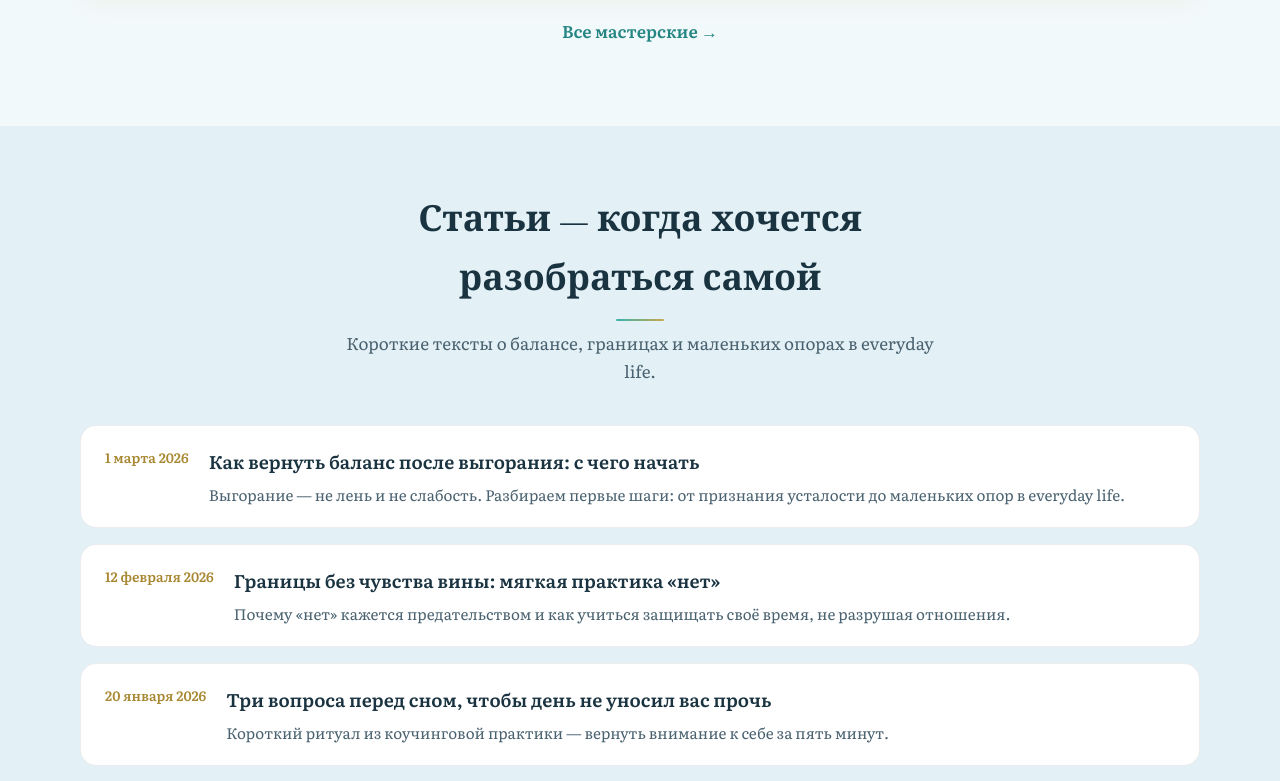
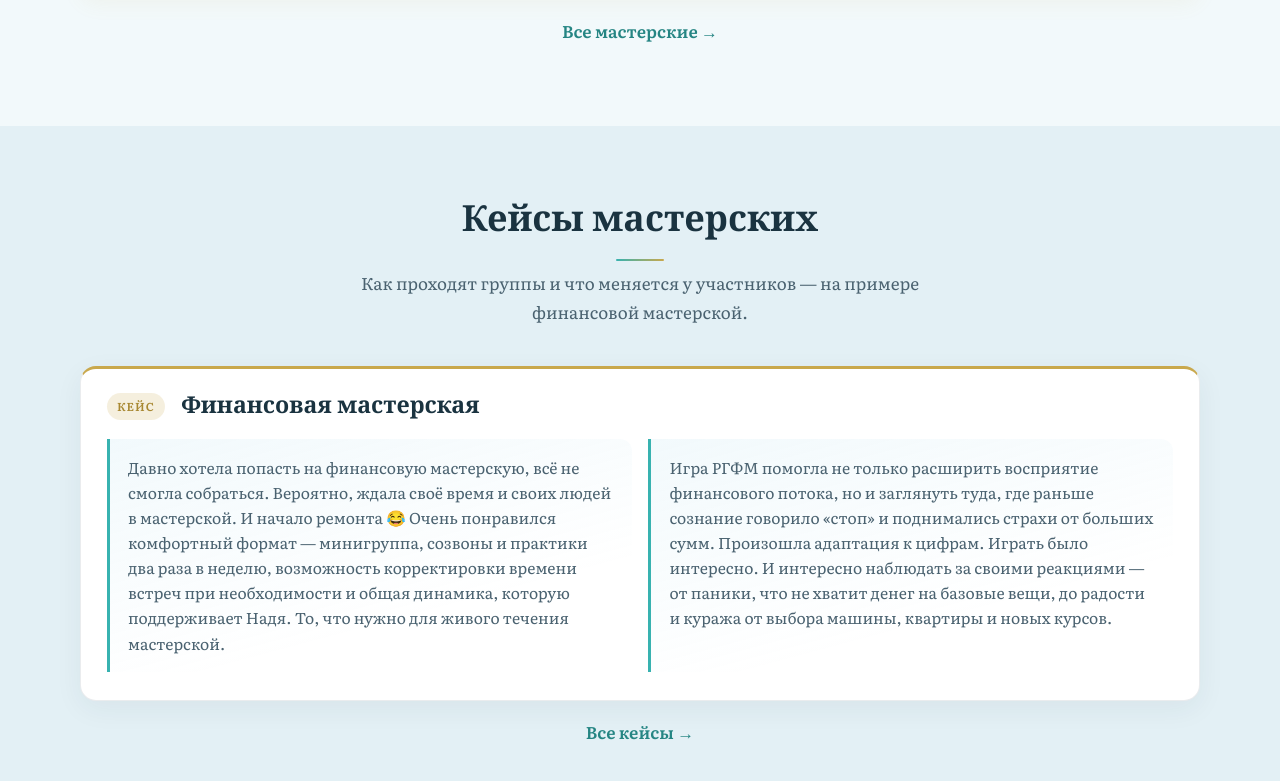
Before and after one commit to galileya2008-byte/nadezhda, a plain HTML site: page index.html in a window 1280 px wide. Shown: the part 3586-4367 px from the top of the page. Drawn offline with nearby package versions, Linux system fonts and the light colour scheme.

Commit message:
Добавить кейс финансовой мастерской с отзывами участников.
Секция на странице мастерских и превью на главной повышают доверие к формату групп.

Co-authored-by: Cursor <cursoragent@cursor.com>

```diff
--- a/css/main.css
+++ b/css/main.css
@@ -1407,6 +1407,83 @@ a:hover {
   grid-template-columns: repeat(auto-fit, minmax(200px, 1fr));
 }
 
+/* Кейсы / отзывы */
+.cases-list {
+  display: grid;
+  gap: 1.5rem;
+}
+
+.case-card {
+  background: var(--surface);
+  border: 1px solid var(--border);
+  border-radius: var(--radius);
+  padding: 1.5rem 1.6rem 1.75rem;
+  border-top: 3px solid var(--gold);
+  box-shadow: 0 8px 28px rgba(26, 51, 64, 0.06);
+}
+
+.case-card-head {
+  display: flex;
+  flex-wrap: wrap;
+  align-items: center;
+  gap: 0.65rem 1rem;
+  margin-bottom: 1.15rem;
+}
+
+.case-tag {
+  font-size: 0.72rem;
+  font-weight: 700;
+  text-transform: uppercase;
+  letter-spacing: 0.08em;
+  padding: 0.28rem 0.65rem;
+  border-radius: 999px;
+  background: var(--gold-soft);
+  color: var(--gold-dark);
+}
+
+.case-card-head h3 {
+  margin: 0;
+  font-family: var(--font-serif);
+  font-size: 1.45rem;
+  line-height: 1.2;
+}
+
+.case-quotes {
+  display: grid;
+  gap: 1rem;
+}
+
+.case-quote {
+  margin: 0;
+  padding: 1rem 1.15rem;
+  background: linear-gradient(165deg, rgba(126, 200, 227, 0.1), transparent 70%);
+  border-left: 3px solid var(--accent);
+  border-radius: 0 12px 12px 0;
+}
+
+.case-quote p {
+  margin: 0;
+  color: var(--text-muted);
+  font-size: 0.98rem;
+  line-height: 1.6;
+}
+
+.case-card--home .case-quotes {
+  grid-template-columns: 1fr;
+}
+
+@media (min-width: 768px) {
+  .case-card--home .case-quotes {
+    grid-template-columns: 1fr 1fr;
+  }
+}
+
+@media (min-width: 900px) {
+  #workshop-cases .case-quotes {
+    grid-template-columns: repeat(3, 1fr);
+  }
+}
+
 .workshop-detail-hero {
   padding: 2.25rem 0 2.5rem;
   background:
--- /dev/null
+++ b/data/testimonials.json
@@ -0,0 +1,23 @@
+{
+  "cases": [
+    {
+      "id": "finansovaya-masterskaya",
+      "workshop": "Финансовая мастерская",
+      "tag": "Кейс",
+      "quotes": [
+        {
+          "text": "Давно хотела попасть на финансовую мастерскую, всё не смогла собраться. Вероятно, ждала своё время и своих людей в мастерской. И начало ремонта 😂 Очень понравился комфортный формат — минигруппа, созвоны и практики два раза в неделю, возможность корректировки времени встреч при необходимости и общая динамика, которую поддерживает Надя. То, что нужно для живого течения мастерской.",
+          "highlight": "комфортный формат — минигруппа, созвоны и практики два раза в неделю"
+        },
+        {
+          "text": "Игра РГФМ помогла не только расширить восприятие финансового потока, но и заглянуть туда, где раньше сознание говорило «стоп» и поднимались страхи от больших сумм. Произошла адаптация к цифрам. Играть было интересно. И интересно наблюдать за своими реакциями — от паники, что не хватит денег на базовые вещи, до радости и куража от выбора машины, квартиры и новых курсов.",
+          "highlight": "расширить восприятие финансового потока… страхи от больших сумм"
+        },
+        {
+          "text": "За время мастерской: адаптировалась к большим (для себя) потокам денег, так что сейчас спокойно смотрю на предстоящие расходы (по ремонту); появились устойчивость, внутренняя опора и уверенность, позволяющие спокойно объяснять и проявлять свою позицию в ситуациях «давать–брать».",
+          "highlight": "устойчивость, внутренняя опора и уверенность"
+        }
+      ]
+    }
+  ]
+}
--- a/index.html
+++ b/index.html
@@ -186,7 +186,18 @@
       </div>
     </section>
 
-    <section class="section section-alt reveal">
+    <section class="section section-alt reveal" id="cases">
+      <div class="container">
+        <header class="section-head">
+          <h2>Кейсы мастерских</h2>
+          <p>Как проходят группы и что меняется у участников — на примере финансовой мастерской.</p>
+        </header>
+        <div class="cases-list" id="home-cases"></div>
+        <p class="center"><a class="link-arrow" href="workshops/index.html#cases">Все кейсы</a></p>
+      </div>
+    </section>
+
+    <section class="section reveal">
       <div class="container">
         <header class="section-head">
           <h2>Статьи — когда хочется разобраться самой</h2>
@@ -224,6 +235,7 @@
 
   <script src="js/main.js"></script>
   <script src="js/workshops.js"></script>
+  <script src="js/testimonials.js"></script>
 <!-- Yandex.Metrika counter -->
 <script type="text/javascript">
     (function(m,e,t,r,i,k,a){
--- /dev/null
+++ b/js/testimonials.js
@@ -0,0 +1,102 @@
+(function () {
+  function escapeHtml(s) {
+    return String(s)
+      .replace(/&/g, "&amp;")
+      .replace(/</g, "&lt;")
+      .replace(/>/g, "&gt;")
+      .replace(/"/g, "&quot;");
+  }
+
+  function resolveUrl() {
+    var path = window.location.pathname.replace(/\\/g, "/");
+    if (
+      path.indexOf("/workshops/") !== -1 ||
+      path.indexOf("/blog/") !== -1 ||
+      path.indexOf("/practice/") !== -1 ||
+      path.indexOf("/about/") !== -1 ||
+      path.indexOf("/services/") !== -1
+    ) {
+      return "../data/testimonials.json";
+    }
+    return "data/testimonials.json";
+  }
+
+  function renderQuote(q) {
+    return (
+      '<blockquote class="case-quote">' +
+      "<p>" +
+      escapeHtml(q.text) +
+      "</p>" +
+      "</blockquote>"
+    );
+  }
+
+  function renderCase(c) {
+    var quotes = (c.quotes || []).map(renderQuote).join("");
+    return (
+      '<article class="case-card">' +
+      '<div class="case-card-head">' +
+      '<span class="case-tag">' +
+      escapeHtml(c.tag || "Кейс") +
+      "</span>" +
+      "<h3>" +
+      escapeHtml(c.workshop) +
+      "</h3>" +
+      "</div>" +
+      '<div class="case-quotes">' +
+      quotes +
+      "</div>" +
+      "</article>"
+    );
+  }
+
+  function load() {
+    var listEl = document.getElementById("workshop-cases");
+    var homeEl = document.getElementById("home-cases");
+    if (!listEl && !homeEl) return;
+
+    fetch(resolveUrl())
+      .then(function (r) {
+        if (!r.ok) throw new Error("no cases");
+        return r.json();
+      })
+      .then(function (data) {
+        var cases = data.cases || [];
+        if (listEl) {
+          listEl.innerHTML = cases.length
+            ? cases.map(renderCase).join("")
+            : "";
+        }
+        if (homeEl) {
+          homeEl.innerHTML = cases.length
+            ? cases
+                .slice(0, 1)
+                .map(function (c) {
+                  var quotes = (c.quotes || []).slice(0, 2).map(renderQuote).join("");
+                  return (
+                    '<article class="case-card case-card--home">' +
+                    '<div class="case-card-head">' +
+                    '<span class="case-tag">' +
+                    escapeHtml(c.tag || "Кейс") +
+                    "</span>" +
+                    "<h3>" +
+                    escapeHtml(c.workshop) +
+                    "</h3>" +
+                    "</div>" +
+                    '<div class="case-quotes">' +
+                    quotes +
+                    "</div>" +
+                    "</article>"
+                  );
+                })
+                .join("")
+            : "";
+        }
+      })
+      .catch(function () {
+        if (listEl) listEl.innerHTML = "";
+      });
+  }
+
+  load();
+})();
```
Also changed, not shown: workshops/index.html (+11 -0 lines).
